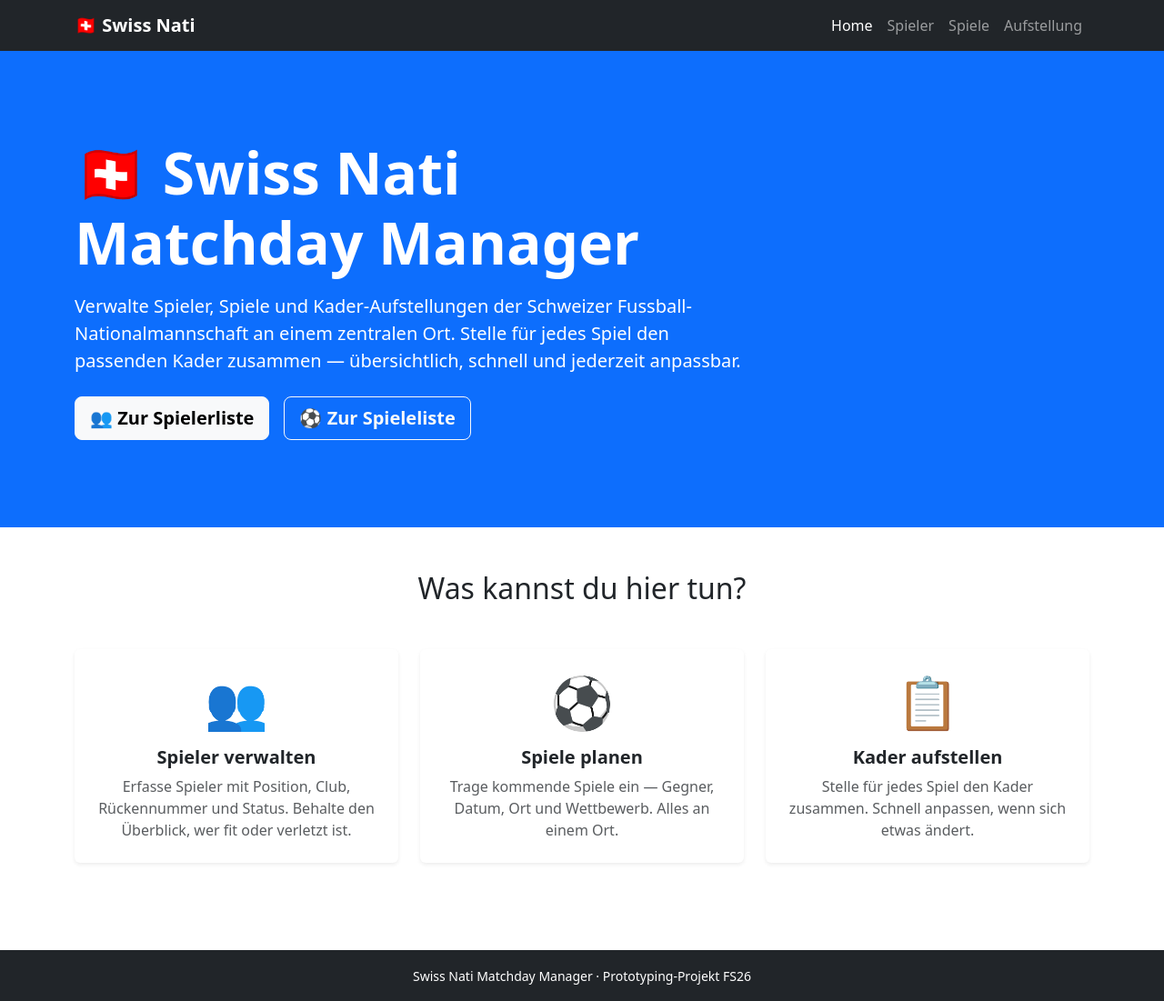
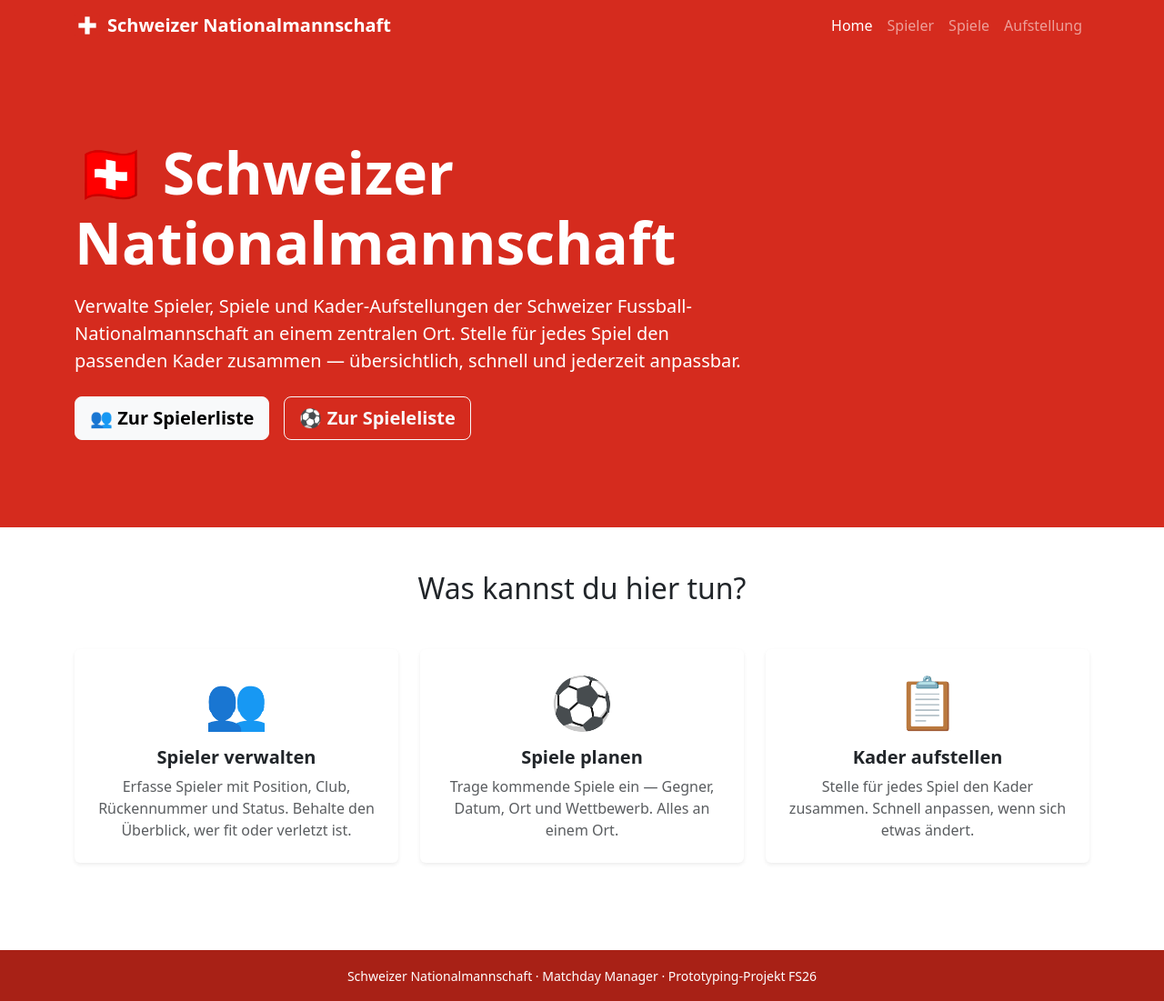
Before and after one commit to kenkasha/Swiss-Nati, a SvelteKit app: page / in a window 1280 px wide. Shown: the whole page at 91% size. Built offline with nearby package versions, Linux system fonts and the light colour scheme.

Commit message:
Rote Farbe

```diff
--- a/src/routes/+layout.svelte
+++ b/src/routes/+layout.svelte
@@ -1,5 +1,6 @@
 <script>
 	import favicon from '$lib/assets/favicon.svg';
+	import swissFlag from '$lib/assets/swiss-flag.svg';
 	import { page } from '$app/state';
 
 	let { children } = $props();
@@ -7,13 +8,14 @@
 
 <svelte:head>
 	<link rel="icon" href={favicon} />
-	<title>Swiss Nati Matchday Manager</title>
+	<title>Schweizer Nationalmannschaft – Matchday Manager</title>
 </svelte:head>
 
-<nav class="navbar navbar-expand-lg navbar-dark bg-dark">
+<nav class="navbar navbar-expand-lg navbar-dark swiss-navbar">
 	<div class="container">
-		<a class="navbar-brand fw-bold" href="/">
-			🇨🇭 Swiss Nati
+		<a class="navbar-brand fw-bold d-flex align-items-center gap-2" href="/">
+			<img src={swissFlag} alt="Schweizer Flagge" width="28" height="28" class="rounded-1" />
+			Schweizer Nationalmannschaft
 		</a>
 		<button
 			class="navbar-toggler"
@@ -65,6 +67,58 @@
 	{@render children()}
 </main>
 
-<footer class="bg-dark text-white text-center py-3 mt-5">
-	<small>Swiss Nati Matchday Manager · Prototyping-Projekt FS26</small>
+<footer class="swiss-footer text-white text-center py-3 mt-5">
+	<small>Schweizer Nationalmannschaft · Matchday Manager · Prototyping-Projekt FS26</small>
 </footer>
+
+<style>
+	:global(:root) {
+		--swiss-red: #D52B1E;
+		--swiss-red-dark: #a82116;
+		--swiss-red-light: #e84538;
+	}
+
+	:global(.bg-primary) {
+		background-color: var(--swiss-red) !important;
+	}
+
+	:global(.btn-primary) {
+		background-color: var(--swiss-red) !important;
+		border-color: var(--swiss-red) !important;
+	}
+
+	:global(.btn-primary:hover) {
+		background-color: var(--swiss-red-dark) !important;
+		border-color: var(--swiss-red-dark) !important;
+	}
+
+	:global(.btn-outline-primary) {
+		color: var(--swiss-red) !important;
+		border-color: var(--swiss-red) !important;
+	}
+
+	:global(.btn-outline-primary:hover) {
+		background-color: var(--swiss-red) !important;
+		color: white !important;
+	}
+
+	:global(.text-primary) {
+		color: var(--swiss-red) !important;
+	}
+
+	:global(.border-primary) {
+		border-color: var(--swiss-red) !important;
+	}
+
+	:global(.badge.bg-primary) {
+		background-color: var(--swiss-red) !important;
+	}
+
+	.swiss-navbar {
+		background-color: var(--swiss-red) !important;
+	}
+
+	.swiss-footer {
+		background-color: var(--swiss-red-dark);
+	}
+</style>
--- a/src/routes/+page.svelte
+++ b/src/routes/+page.svelte
@@ -8,7 +8,7 @@
 		<div class="row align-items-center">
 			<div class="col-lg-8">
 				<h1 class="display-3 fw-bold mb-3">
-					🇨🇭 Swiss Nati Matchday Manager
+					🇨🇭 Schweizer Nationalmannschaft
 				</h1>
 				<p class="lead mb-4">
 					Verwalte Spieler, Spiele und Kader-Aufstellungen der Schweizer Fussball-Nationalmannschaft
```
Also changed, not shown: src/lib/assets/swiss-flag.svg (added). Lines whose indentation alone changed are shown as unchanged.
